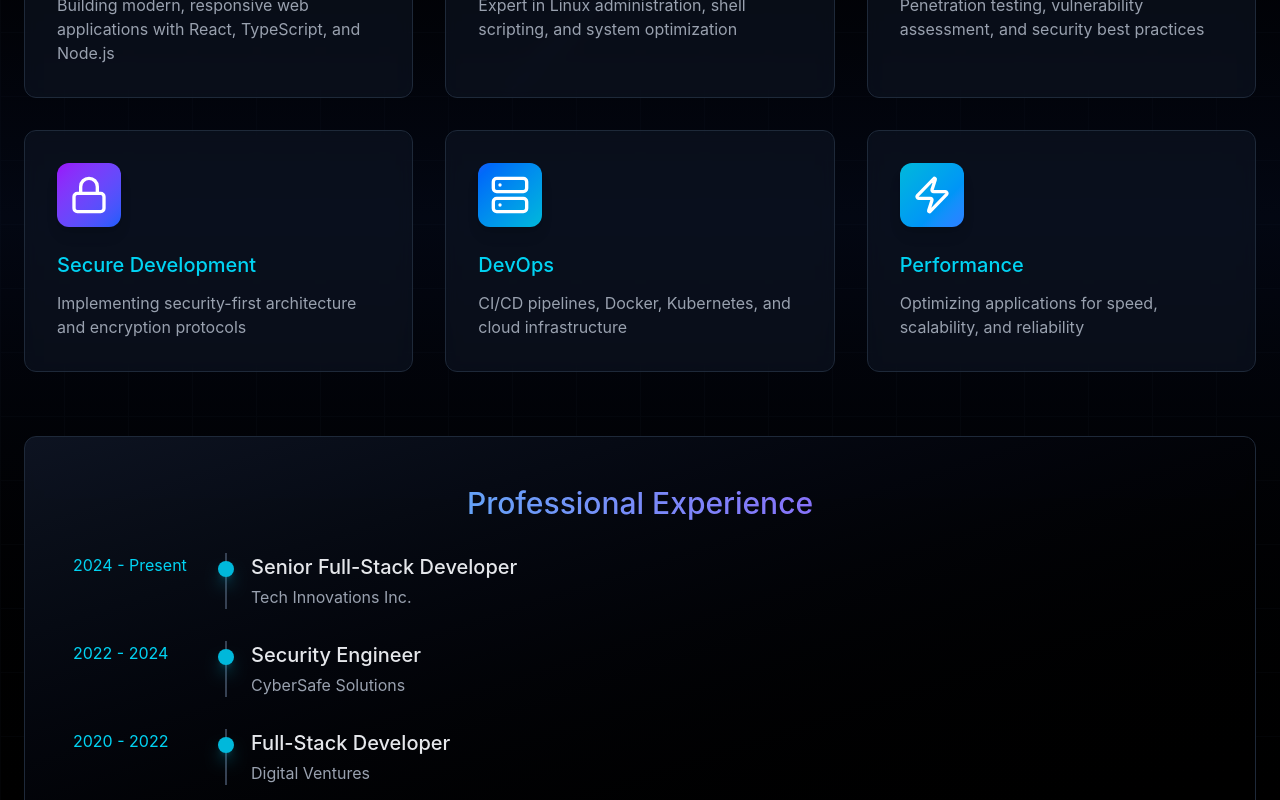
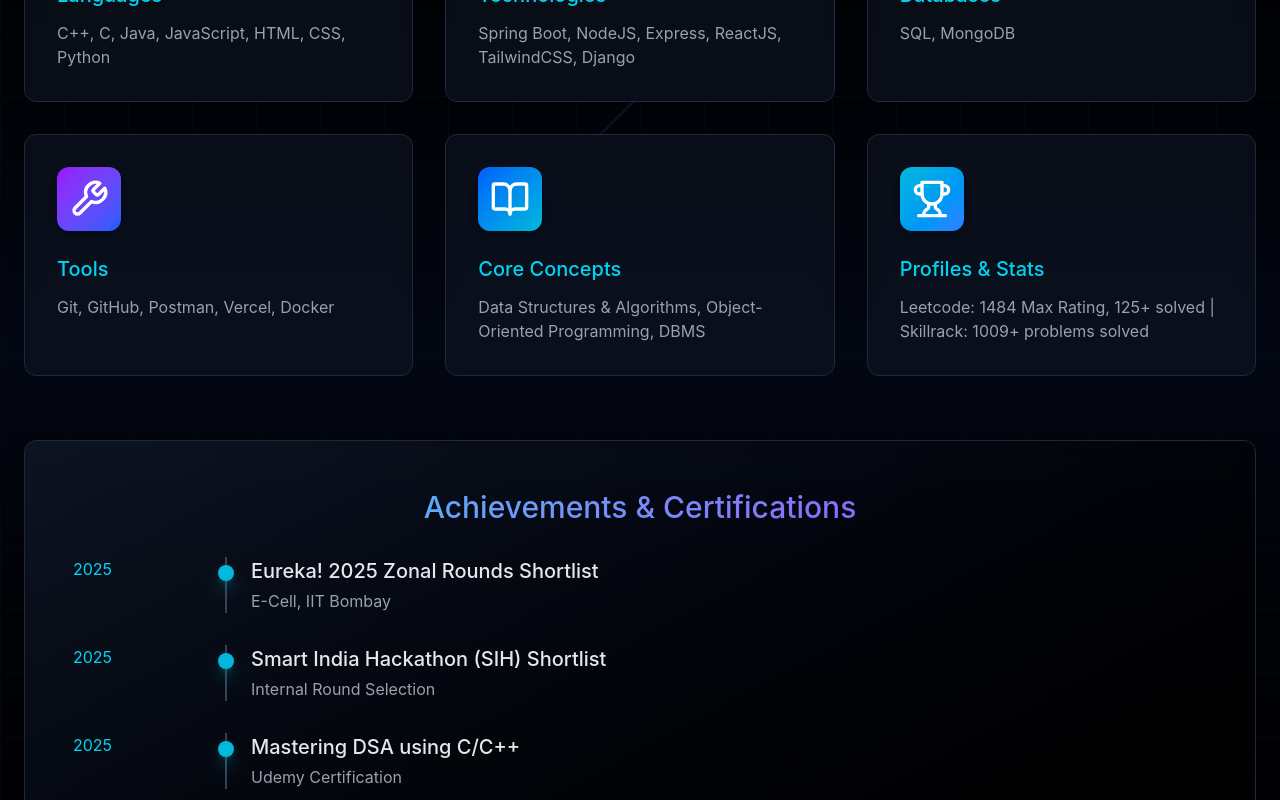
Before and after one commit to suryap-0812/Portfolio, a React (Vite) app: page /about in a window 1280 px wide. Shown: the part 1280-2080 px from the top of the page. Built offline with nearby package versions, Linux system fonts and the light colour scheme.

Commit message:
uploaded my-data

```diff
--- a/src/app/components/About.tsx
+++ b/src/app/components/About.tsx
@@ -1,6 +1,6 @@
 import { motion, useInView } from 'motion/react';
 import { useRef } from 'react';
-import { Code, Shield, Server, Zap, Lock, Terminal } from 'lucide-react';
+import { Code, Server, Database, Wrench, BookOpen, Trophy } from 'lucide-react';
 
 export default function About() {
   const ref = useRef(null);
@@ -9,38 +9,38 @@ export default function About() {
   const skills = [
     {
       icon: Code,
-      title: 'Web Development',
-      description: 'Building modern, responsive web applications with React, TypeScript, and Node.js',
+      title: 'Languages',
+      description: 'C++, C, Java, JavaScript, HTML, CSS, Python',
       color: 'from-cyan-500 to-blue-600',
     },
     {
-      icon: Terminal,
-      title: 'Linux Systems',
-      description: 'Expert in Linux administration, shell scripting, and system optimization',
+      icon: Server,
+      title: 'Technologies',
+      description: 'Spring Boot, NodeJS, Express, ReactJS, TailwindCSS, Django',
       color: 'from-blue-500 to-purple-600',
     },
     {
-      icon: Shield,
-      title: 'Cybersecurity',
-      description: 'Penetration testing, vulnerability assessment, and security best practices',
+      icon: Database,
+      title: 'Databases',
+      description: 'SQL, MongoDB',
       color: 'from-cyan-500 to-purple-600',
     },
     {
-      icon: Lock,
-      title: 'Secure Development',
-      description: 'Implementing security-first architecture and encryption protocols',
+      icon: Wrench,
+      title: 'Tools',
+      description: 'Git, GitHub, Postman, Vercel, Docker',
       color: 'from-purple-600 to-blue-600',
     },
     {
-      icon: Server,
-      title: 'DevOps',
-      description: 'CI/CD pipelines, Docker, Kubernetes, and cloud infrastructure',
+      icon: BookOpen,
+      title: 'Core Concepts',
+      description: 'Data Structures & Algorithms, Object-Oriented Programming, DBMS',
       color: 'from-blue-600 to-cyan-500',
     },
     {
-      icon: Zap,
-      title: 'Performance',
-      description: 'Optimizing applications for speed, scalability, and reliability',
+      icon: Trophy,
+      title: 'Profiles & Stats',
+      description: 'Leetcode: 1484 Max Rating, 125+ solved | Skillrack: 1009+ problems solved',
       color: 'from-cyan-500 to-blue-500',
     },
   ];
@@ -90,8 +90,8 @@ export default function About() {
             className="w-24 h-1 bg-gradient-to-r from-cyan-500 to-purple-600 mx-auto mb-8"
           />
           <p className="text-lg md:text-xl text-gray-400 max-w-3xl mx-auto">
-            I'm a full-stack developer with a passion for creating secure, scalable applications.
-            Specialized in web development, Linux systems, and cybersecurity.
+            I'm a passionate developer with a strong foundation in full-stack web development, data structures, and algorithms.
+            Dedicated to building robust applications and continuously learning new technologies.
           </p>
         </motion.div>
 
@@ -153,25 +153,40 @@ export default function About() {
           className="rounded-xl bg-gradient-to-br from-gray-900/80 to-black/80 border border-gray-800 p-8 md:p-12 backdrop-blur-sm"
         >
           <h3 className="text-3xl mb-8 text-center bg-gradient-to-r from-cyan-400 to-purple-600 bg-clip-text text-transparent">
-            Professional Experience
+            Achievements & Certifications
           </h3>
 
           <div className="space-y-8">
             {[
               {
-                year: '2024 - Present',
-                role: 'Senior Full-Stack Developer',
-                company: 'Tech Innovations Inc.',
+                year: '2025',
+                role: 'Eureka! 2025 Zonal Rounds Shortlist',
+                company: 'E-Cell, IIT Bombay',
               },
               {
-                year: '2022 - 2024',
-                role: 'Security Engineer',
-                company: 'CyberSafe Solutions',
+                year: '2025',
+                role: 'Smart India Hackathon (SIH) Shortlist',
+                company: 'Internal Round Selection',
               },
               {
-                year: '2020 - 2022',
-                role: 'Full-Stack Developer',
-                company: 'Digital Ventures',
+                year: '2025',
+                role: 'Mastering DSA using C/C++',
+                company: 'Udemy Certification',
+              },
+              {
+                year: '2025',
+                role: 'Deep Learning Specialization',
+                company: 'NVIDIA Certification',
+              },
+              {
+                year: '2024',
+                role: 'ReactJS Masterclass',
+                company: 'Udemy Certification',
+              },
+              {
+                year: '2024',
+                role: 'Completion Of C++ Training',
+                company: 'IIT Bombay Certification',
               },
             ].map((exp, index) => (
               <motion.div
--- a/src/app/components/Work.tsx
+++ b/src/app/components/Work.tsx
@@ -10,52 +10,28 @@ export default function Work() {
 
   const projects = [
     {
-      title: 'Secure Authentication System',
+      title: 'Tribetask (Ongoing)',
       description:
-        'Full-stack authentication platform with JWT, OAuth2, and multi-factor authentication',
-      image: 'https://images.unsplash.com/photo-1562813733-b31f71025d54?crop=entropy&cs=tinysrgb&fit=max&fm=jpg&ixid=M3w3Nzg4Nzd8MHwxfHNlYXJjaHwxfHxoYWNrZXIlMjB0ZXJtaW5hbCUyMGNvZGluZyUyMGRhcmt8ZW58MXx8fHwxNzcyMTY4ODA3fDA&ixlib=rb-4.1.0&q=80&w=1080',
-      tags: ['React', 'Node.js', 'JWT', 'PostgreSQL'],
+        'A real-time collaborative task management platform enabling users to form "Tribes" and manage shared tasks efficiently.',
+      image: 'https://images.unsplash.com/photo-1454165804606-c3d57bc86b40?crop=entropy&cs=tinysrgb&fit=max&fm=jpg&ixid=M3w3Nzg4Nzd8MHwxfHNlYXJjaHwxfHx0YXNrJTIwbWFuYWdlbWVudHxlbnwxfHx8fDE3NzIxNjY4MTF8MA&ixlib=rb-4.1.0&q=80&w=1080',
+      tags: ['ReactJS', 'NodeJS', 'Tailwind', 'WebSockets', 'PostgreSQL'],
       gradient: 'from-cyan-500 to-blue-600',
     },
     {
-      title: 'E-Commerce Platform',
+      title: 'Athlixir Website',
       description:
-        'Modern e-commerce solution with real-time inventory, payment integration, and analytics',
-      image: 'https://images.unsplash.com/photo-1637937459053-c788742455be?crop=entropy&cs=tinysrgb&fit=max&fm=jpg&ixid=M3w3Nzg4Nzd8MHwxfHNlYXJjaHwxfHx3ZWIlMjBkZXZlbG9wbWVudCUyMGNvZGUlMjBzY3JlZW58ZW58MXx8fHwxNzcyMTIwMjcyfDA&ixlib=rb-4.1.0&q=80&w=1080',
-      tags: ['TypeScript', 'Next.js', 'Stripe', 'MongoDB'],
+        'A responsive web application for athlete performance tracking, training management, and streamlined sports event participation.',
+      image: 'https://images.unsplash.com/photo-1461896836934-ffe607ba8211?crop=entropy&cs=tinysrgb&fit=max&fm=jpg&ixid=M3w3Nzg4Nzd8MHwxfHNlYXJjaHwxfHxzcG9ydHN8ZW58MXx8fDE3NzIxNjY4MTF8MA&ixlib=rb-4.1.0&q=80&w=1080',
+      tags: ['ReactJS', 'NodeJS', 'Tailwind', 'MongoDB'],
       gradient: 'from-blue-500 to-purple-600',
     },
     {
-      title: 'Linux Server Dashboard',
+      title: 'Price Comparison Snapshot',
       description:
-        'Real-time monitoring dashboard for Linux servers with automated alerts and metrics',
-      image: 'https://images.unsplash.com/photo-1506399309177-3b43e99fead2?crop=entropy&cs=tinysrgb&fit=max&fm=jpg&ixid=M3w3Nzg4Nzd8MHwxfHNlYXJjaHwxfHxsaW51eCUyMHNlcnZlciUyMGluZnJhc3RydWN0dXJlfGVufDF8fHx8MTc3MjE2ODgwOHww&ixlib=rb-4.1.0&q=80&w=1080',
-      tags: ['React', 'Python', 'Docker', 'Grafana'],
+        'A full-stack web application to track and compare product prices across multiple vendors with lowest-price reports.',
+      image: 'https://images.unsplash.com/photo-1556742049-0cfed4f6a45d?crop=entropy&cs=tinysrgb&fit=max&fm=jpg&ixid=M3w3Nzg4Nzd8MHwxfHNlYXJjaHwxfHxsZWRnZXJ8ZW58MXx8fDE3NzIxNjY4MTF8MA&ixlib=rb-4.1.0&q=80&w=1080',
+      tags: ['Spring Boot', 'MySQL', 'Thymeleaf', 'Maven'],
       gradient: 'from-cyan-500 to-purple-600',
-    },
-    {
-      title: 'Security Audit Tool',
-      description:
-        'Automated security scanning tool for web applications with detailed vulnerability reports',
-      image: 'https://images.unsplash.com/photo-1768224656445-33d078c250b7?crop=entropy&cs=tinysrgb&fit=max&fm=jpg&ixid=M3w3Nzg4Nzd8MHwxfHNlYXJjaHwxfHxjeWJlcnNlY3VyaXR5JTIwbmV0d29yayUyMHRlY2hub2xvZ3l8ZW58MXx8fHwxNzcyMDU3ODUzfDA&ixlib=rb-4.1.0&q=80&w=1080',
-      tags: ['Python', 'Flask', 'SQLite', 'Nmap'],
-      gradient: 'from-purple-600 to-blue-600',
-    },
-    {
-      title: 'Cloud Infrastructure',
-      description:
-        'Scalable cloud infrastructure with automated deployment and monitoring systems',
-      image: 'https://images.unsplash.com/photo-1639503547276-90230c4a4198?crop=entropy&cs=tinysrgb&fit=max&fm=jpg&ixid=M3w3Nzg4Nzd8MHwxfHNlYXJjaHwxfHxjeWJlciUyMHNlY3VyaXR5JTIwc2hpZWxkJTIwcHJvdGVjdGlvbnxlbnwxfHx8fDE3NzIwNTM2MjR8MA&ixlib=rb-4.1.0&q=80&w=1080',
-      tags: ['AWS', 'Terraform', 'Kubernetes', 'CI/CD'],
-      gradient: 'from-blue-600 to-cyan-500',
-    },
-    {
-      title: 'API Security Gateway',
-      description:
-        'API gateway with rate limiting, authentication, and comprehensive security features',
-      image: 'https://images.unsplash.com/photo-1731834452405-a472facfae95?crop=entropy&cs=tinysrgb&fit=max&fm=jpg&ixid=M3w3Nzg4Nzd8MHwxfHNlYXJjaHwxfHx0ZXJtaW5hbCUyMGNvbW1hbmQlMjBsaW5lJTIwaW50ZXJmYWNlfGVufDF8fHx8MTc3MjE2ODgxMHww&ixlib=rb-4.1.0&q=80&w=1080',
-      tags: ['Node.js', 'Express', 'Redis', 'Nginx'],
-      gradient: 'from-cyan-500 to-blue-500',
     },
   ];
 
```
